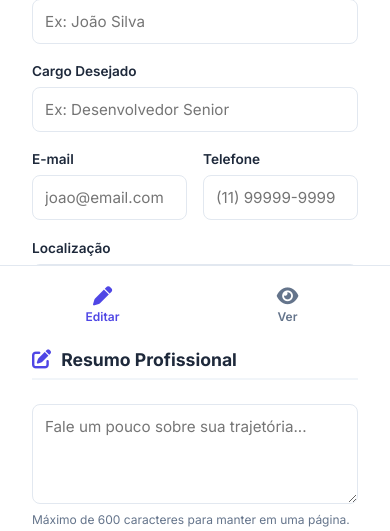
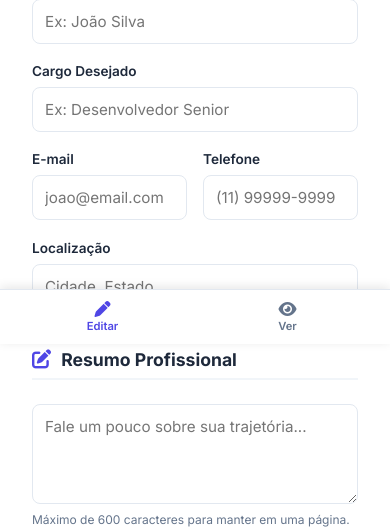
Before and after one commit to MuryloSenne/gerador-de-curriculos, a Flask app: page / in a window 390 px wide. Shown: the part 500-1031 px from the top of the page. Run offline with Flask 3, Linux system fonts and the light colour scheme; some libraries are stand-ins or nearby versions.

Commit message:
Shrink mobile nav bar and add content padding

```diff
--- a/static/css/style.css
+++ b/static/css/style.css
@@ -896,12 +896,14 @@ textarea {
         height: auto;
         border-right: none;
         overflow: visible;
+        padding-bottom: 60px; /* Evita que a barra cubra o conteúdo */
     }
 
     .preview-area {
         height: 100vh;
         position: sticky;
         top: 0;
+        padding-bottom: 60px; /* Evita que a barra cubra o conteúdo */
     }
 
     .preview-area:not(.active-tab) { /* Fallback ou classe inicial */
@@ -923,6 +925,33 @@ textarea {
         bottom: 0;
         left: 0;
         right: 0;
+        height: 55px; /* Altura reduzida */
+        background: white;
+        box-shadow: 0 -2px 10px rgba(0,0,0,0.1);
+        z-index: 1000;
+    }
+
+    .tab-btn {
+        flex: 1;
+        display: flex;
+        flex-direction: column;
+        align-items: center;
+        justify-content: center;
+        background: none;
+        border: none;
+        color: #64748b;
+        font-size: 0.7rem; /* Texto menor */
+        font-weight: 600;
+        gap: 2px;
+        transition: 0.2s;
+    }
+
+    .tab-btn i {
+        font-size: 1rem; /* Ícone menor */
+    }
+
+    .tab-btn.active {
+        color: #4f46e5;
     }
 
     .editor-sidebar.hidden {
```
